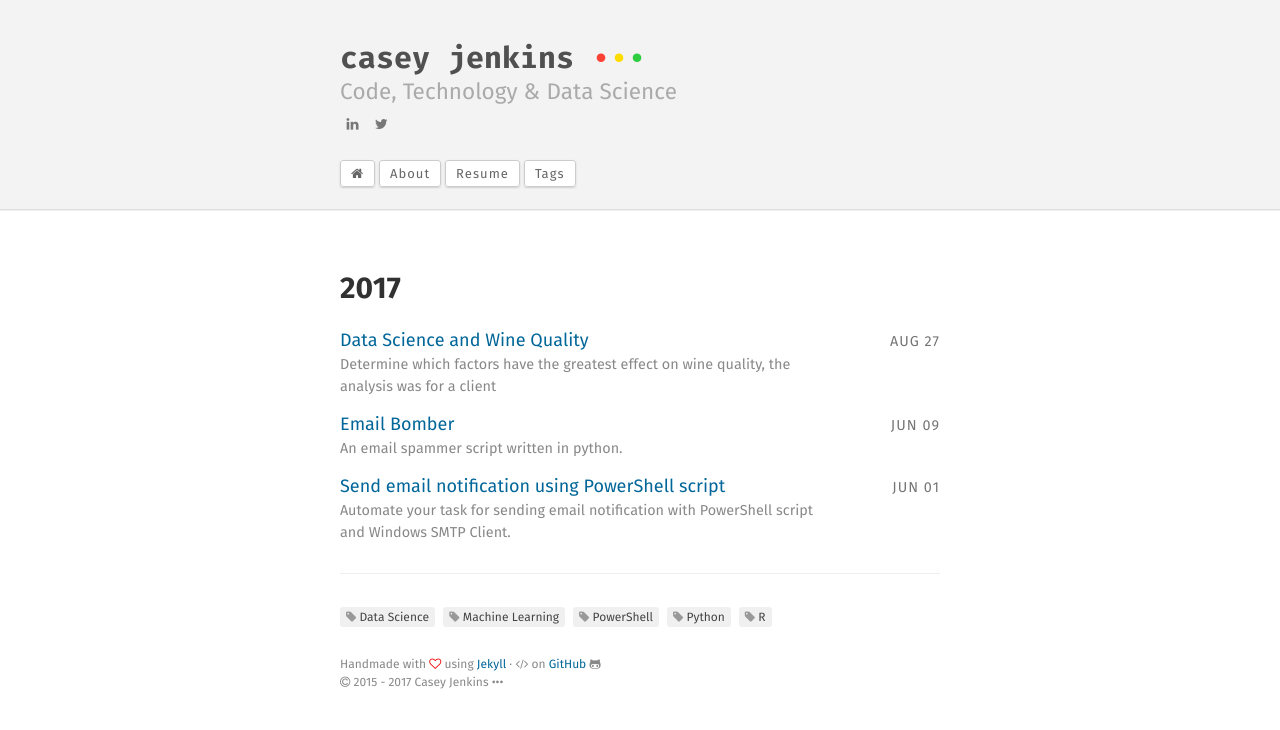
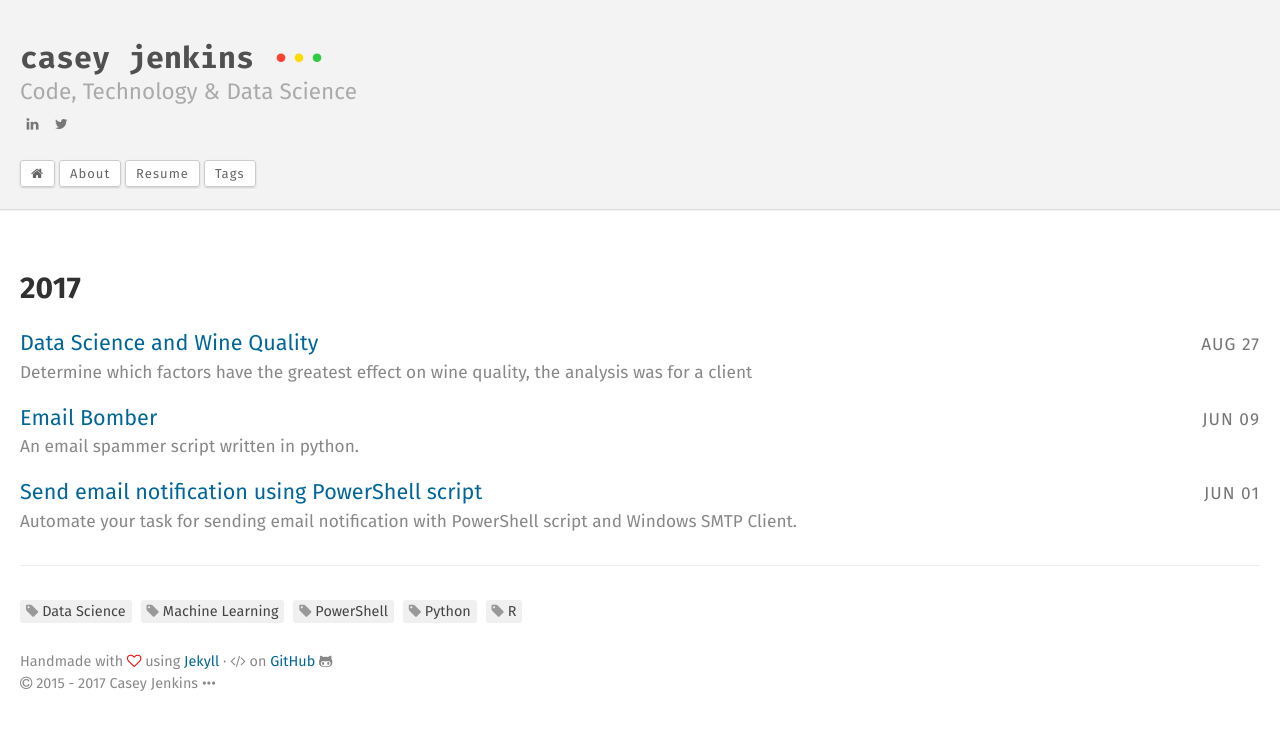
Before and after one commit to saltfog/saltfog.github.io, a Jekyll site: the page built from index.html, in a window 1280 px wide. Shown: the top 730 px of the page. Built offline with Jekyll 4.4.1, drawn with Linux system fonts in a browser that asks for light colours.

Commit message:
Added assests

```diff
--- a/assets/scss/_layout.scss
+++ b/assets/scss/_layout.scss
@@ -21,7 +21,7 @@ body {
     -webkit-text-size-adjust: 100%;
     -ms-text-size-adjust: 100%;
     font-family: 'Fira Sans', sans-serif;
-    font-size: 15px;
+    font-size: 18px;
     line-height: 1.5;
 }
 
@@ -113,7 +113,7 @@ pre {
     display: block;
     margin-top: 0;
     margin-bottom: 1rem;
-    font-size: 0.7rem;
+    font-size: 0.6rem;
     line-height: 1.4;
     white-space: pre;
     overflow: auto;
@@ -210,7 +210,7 @@ h2.year i.fa {
     padding-right: 1rem;
     margin-left: auto;
     margin-right: auto;
-    max-width: 50rem;
+    max-width: 28rem;
 }
 
 .masthead {
@@ -388,7 +388,7 @@ blockquote p:last-child {
 .footer {
     margin: 0 auto 1rem;
     padding: 0 1rem 1rem;
-    max-width: 50rem;
+    max-width: 28rem;
 }
 
 .master-nav {
@@ -400,7 +400,7 @@ blockquote p:last-child {
     margin: 0;
     *zoom: 1;
     font-weight: 400;
-    max-width: 50rem;
+    max-width: 28rem;
 
     &:after {
         clear: both;
--- a/assets/scss/_responsive.scss
+++ b/assets/scss/_responsive.scss
@@ -5,13 +5,13 @@
     font-size: 20px;
   }
   .container, .footer, .nav {
-    max-width: 32rem;
+    max-width: 70rem;
   }
 }
 
 @media only screen and (min-width: 1200px) {
   .container, .footer, .nav {
-    max-width: 32rem;
+    max-width: 70rem;
   }
 }
 
```
